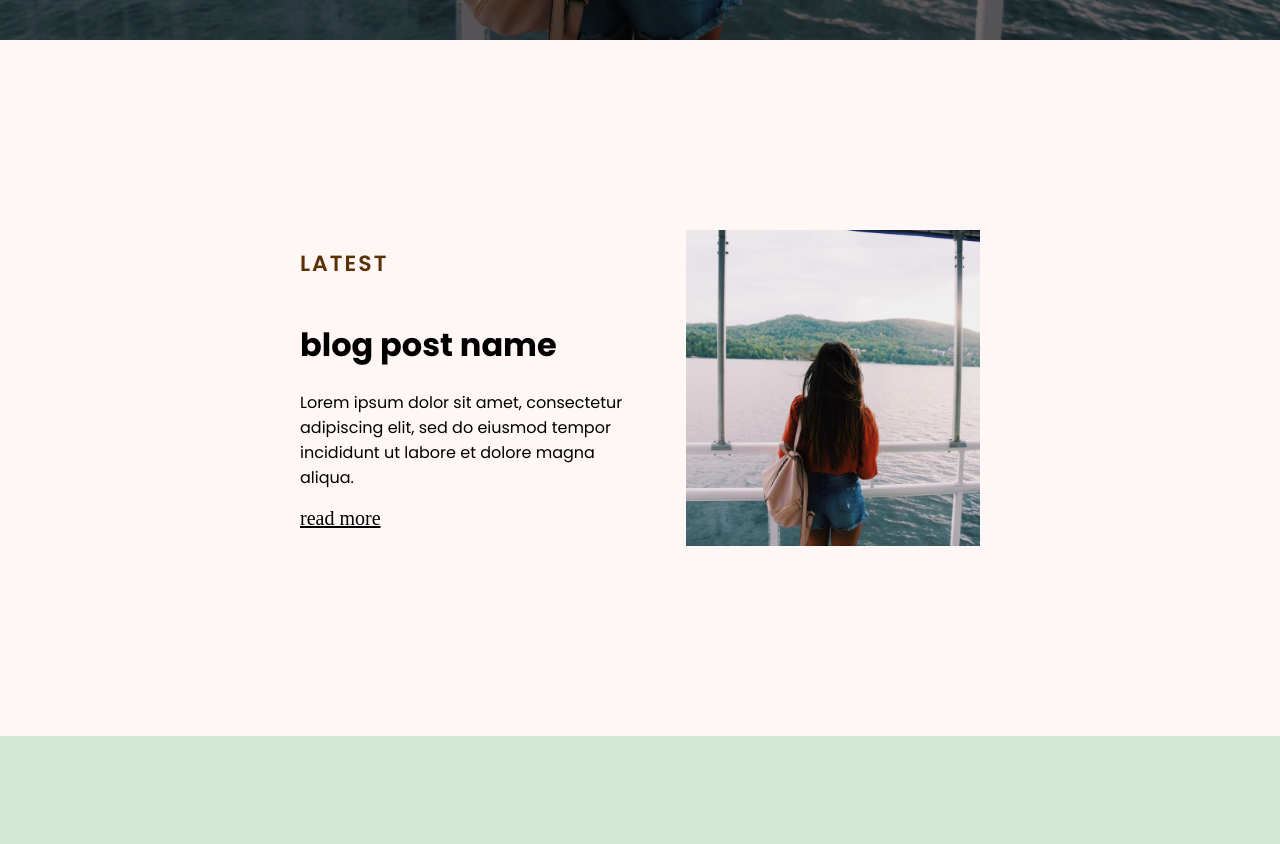
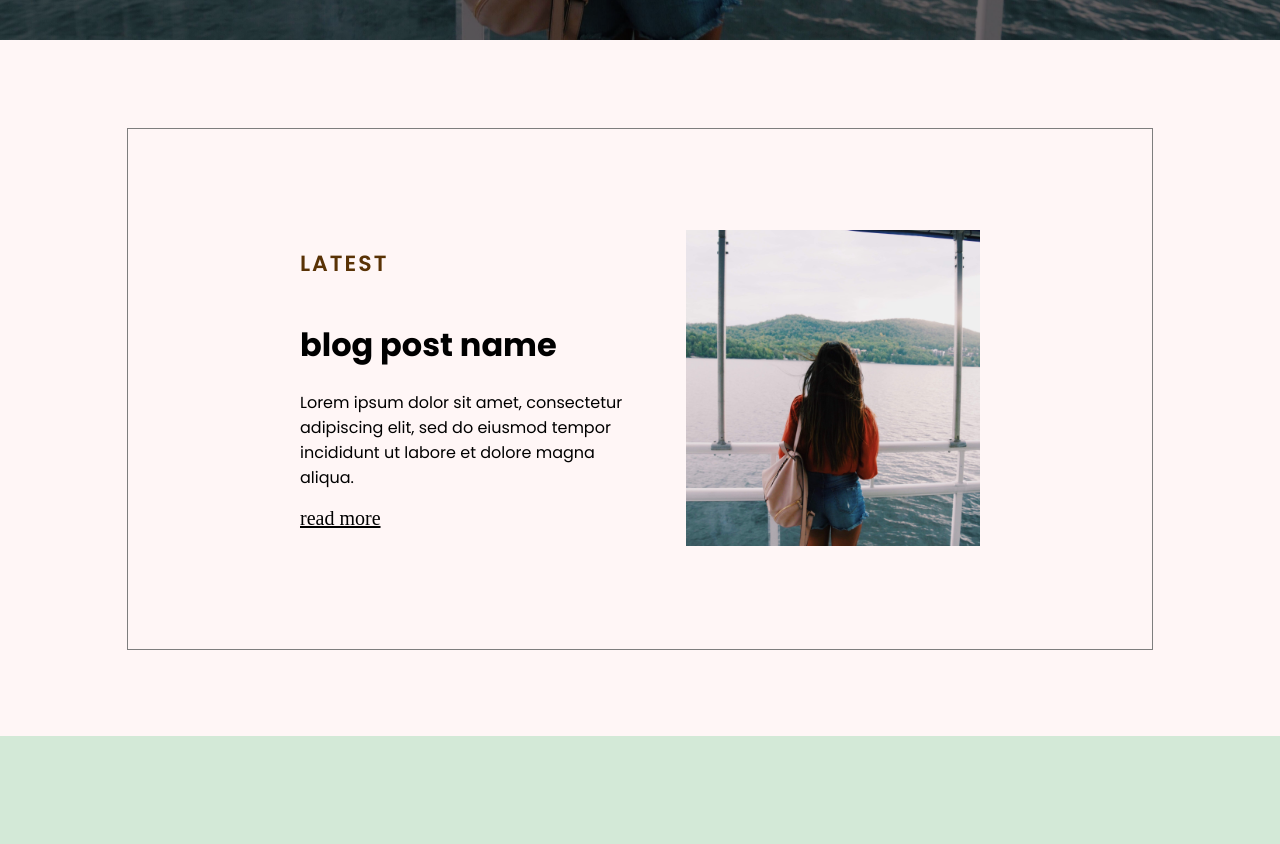
Before and after one commit to ksacbibi/kyleigh-chronicles, a React (Create React App) app: page / in a window 1280 px wide. Shown: the part 760-1604 px from the top of the page. Built offline with nearby package versions, Linux system fonts and the light colour scheme; a web font is replaced by a local one.

Commit message:
Added box around latest section

```diff
--- a/src/components/Latest.js
+++ b/src/components/Latest.js
@@ -6,7 +6,7 @@ import React from "react";
 function Latest() {
   return (
     <Flex w="100vw" h="85vh" bgColor="#FFF6F6" justifyContent="center">
-      {/* <Box margin="50px 100px 50px 100px" border="1px solid #7E7E7E"/> */}
+      <Box w="80%" h="65%" margin="80px 100px 50px 100px" border="1px solid #7E7E7E" position="absolute" />
         <Box w="100%" margin="100px 300px 100px 300px" alignContent="center" justifyContent="center" padding="55px 0 55px 0">
           <HStack w="100%" justifyContent="space-between">
             <Box textAlign="left" width="350px" >
@@ -34,7 +34,6 @@ function Latest() {
             <Image src="herobg.jpg" alt="" w={294} h={316} objectFit="cover" objectPosition="center"/>
           </HStack>
         </Box>
-      {/* </Box> */}
     </Flex>
   );
 }
```
